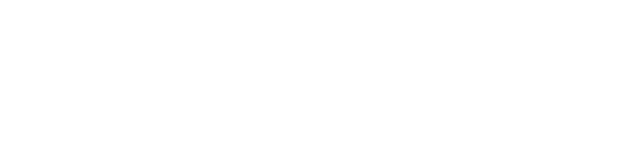
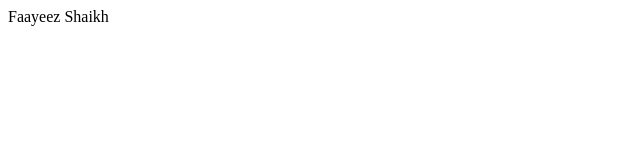
Before and after one commit to Faayeez20/gitcommands, a plain HTML site: page index.html in a window 1280 px wide. Shown: the whole page, without its empty margins (0-640 px from the left). Drawn offline with Linux system fonts and the light colour scheme.

Commit message:
Index file commited again

```diff
--- a/index.html
+++ b/index.html
@@ -6,7 +6,7 @@
     <title>Index</title>
 </head>
 <body>
-
+    <h> Faayeez Shaikh</h>
 
 </body>
 </html>
```
